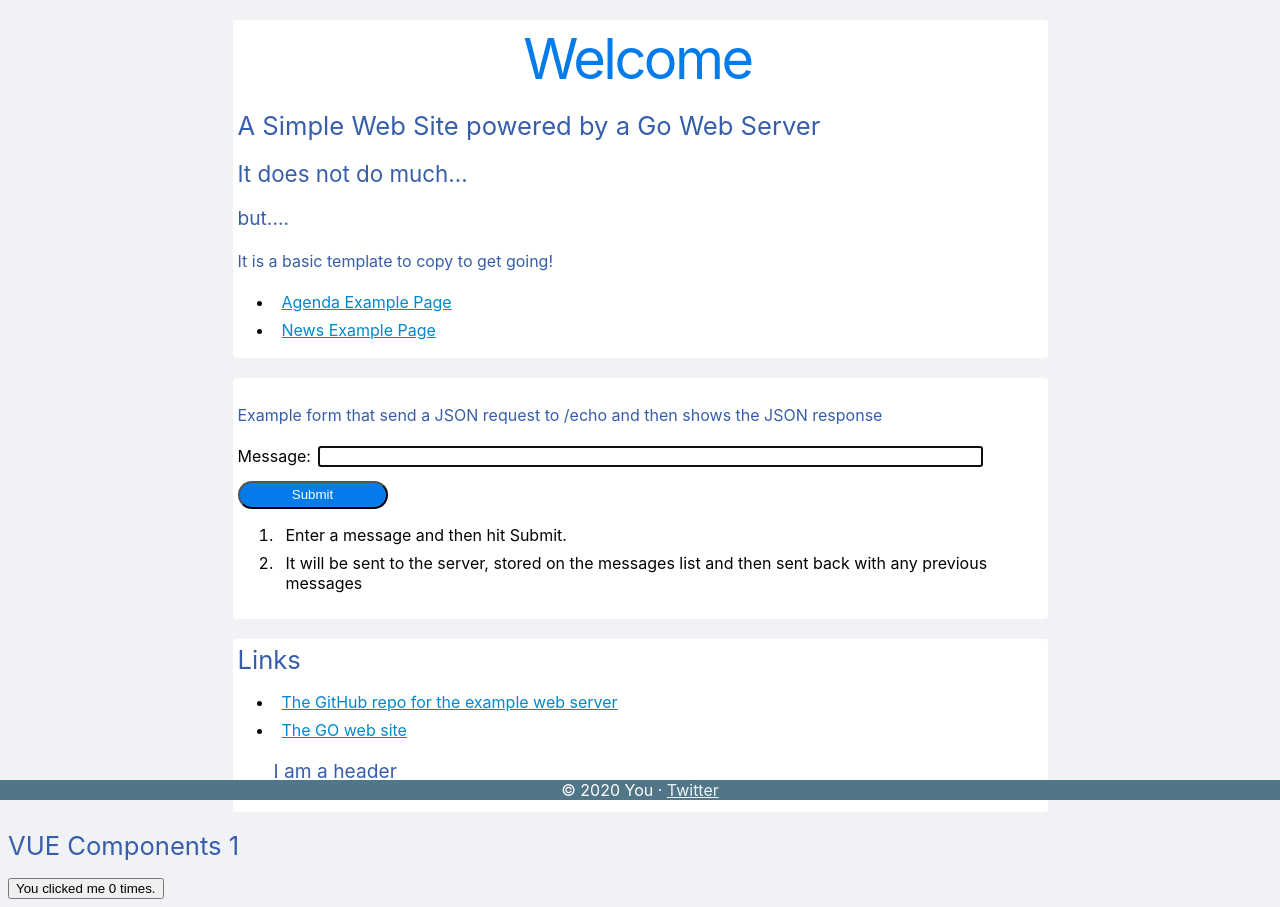
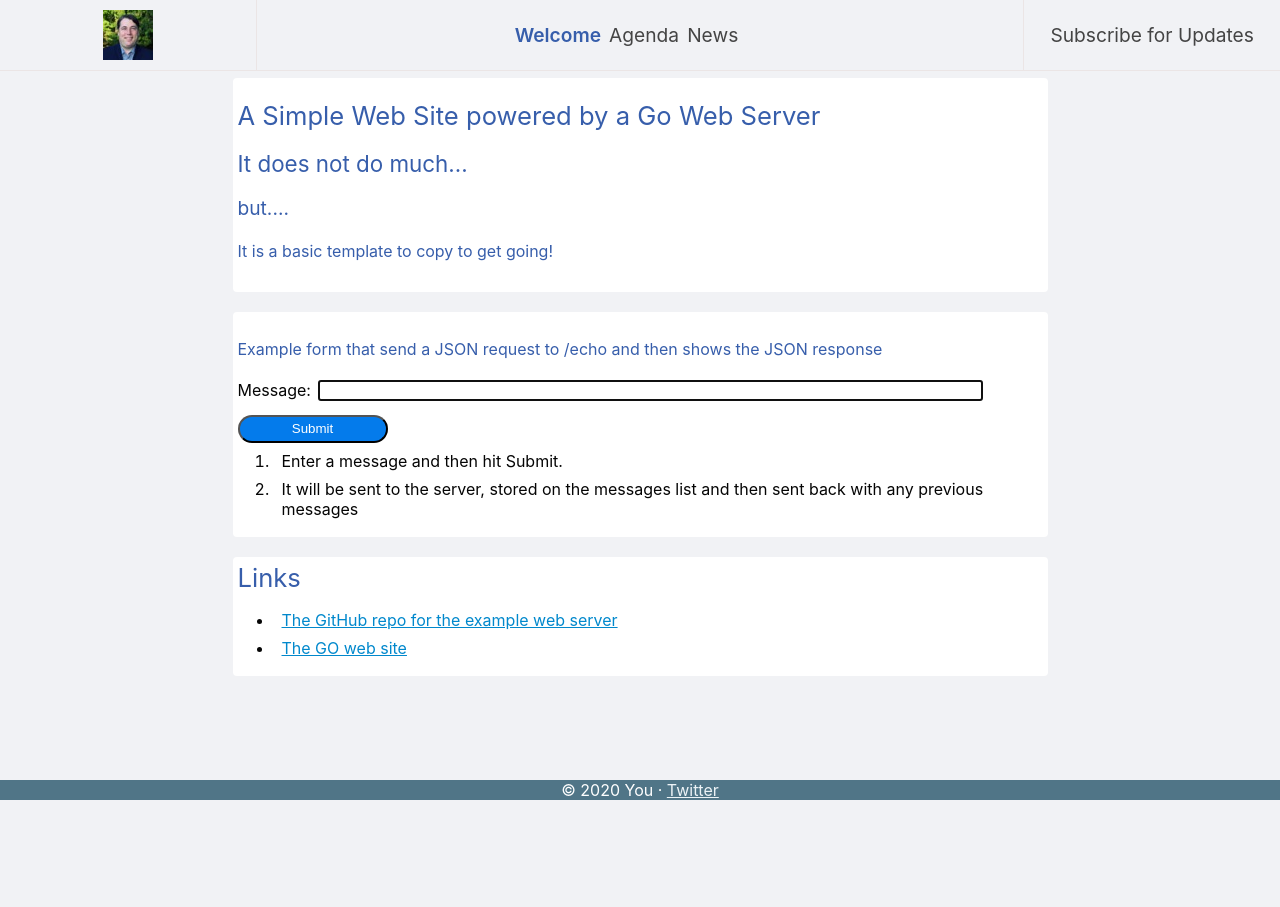
Before and after one commit to richandersonio/go-example-webserver, a plain HTML site: page public/index.html in a window 1280 px wide. After the commit the page ends 800 px from the top, so only its background shows below. Drawn offline with nearby package versions, Linux system fonts and the light colour scheme; no server answers.

Commit message:
added a basic header and footer component.  header does basic page level navigation

```diff
--- a/public/components.js
+++ b/public/components.js
@@ -19,6 +19,47 @@ Vue.component('my-header', {
     template: '<h3>I am a header</h3>'
 });
 
+
+Vue.component('my-header', {
+    props: ['active'],
+    data: function () {
+      return {
+        active: 0
+      }
+    },
+    template: `
+    <header class="header">
+        <div class="header-content">
+            <div class="header-logo">
+                <a href="/">
+                    <img src="images/logo.jpeg">
+                </a>
+            </div>
+            <nav class="header-nav" role="navigation">
+                <div>
+                    <ul class="header-nav">
+                        <li>
+                            <a href="/index.html" v-bind:class="active == 0 ? 'header_a_selected' : 'header_a' ">Welcome</a>
+                        </li>
+                        <li>
+                            <a href="/agenda.html"  v-bind:class="active == 1 ? 'header_a_selected' : 'header_a' ">Agenda</a>
+                        </li>
+                        <li>
+                            <a href="/news.html"  v-bind:class="active == 2 ? 'header_a_selected' : 'header_a' ">News</a>
+                        </li>
+                    </ul>
+                </div>
+            </nav>
+            <div class="header-updates">
+                <a class="header_a" href="/#subscribe" data-ga-click="Top nav, click, cta_text: open Subscribe modal">
+                    <span>Subscribe for Updates</span>
+                </a>
+		    </div>
+        </div>
+    </header>
+          `
+});
+
 Vue.component('my-footer', {
     data: function () {
       return {
--- a/public/css/simple.css
+++ b/public/css/simple.css
@@ -3,7 +3,6 @@ html {
     font-weight: 400;
     font-size: 1rem;
     color: #050505;
-
 }
 
 body {
@@ -47,7 +46,6 @@ h2 {
   color: #375eab;
 }
 
-
 h3 {
   font-weight: 400;
   font-size: 1.2rem;
@@ -60,15 +58,25 @@ h4 {
   color: #375eab;
   }
 
+
+ol {
+  padding-left: 1em;
+  margin: 0px;
+  margin-left: 20px;
+}
+
 ul {
-    padding-left: 1em;
-    margin: 0px;
-    margin-left: 20px;
+  padding-left: 1em;
+  margin: 0px;
+  margin-left: 20px;
 }
+
 
 li {
   margin: .5em 0em;
   padding-left: .5em;
+  display: list-item;
+  text-align: -webkit-match-parent;
 }
 
 .liSpan
@@ -140,6 +148,117 @@ li {
 }
 
 
+.header {
+  position: fixed;
+  top: 0;
+  left: 0;
+  z-index: 10;
+  width: 100%;
+  background-color : #F1F2F5;
+  color: #375eab;
+}
+
+.header-content {
+  position: relative;
+  display: -webkit-box;
+  display: -ms-flexbox;
+  display: flex;
+  -webkit-box-align: center;
+  -ms-flex-align: center;
+  align-items: center;
+  -ms-flex-pack: distribute;
+  justify-content: space-around;
+  border-bottom: 1px solid #ebe5e5;
+  z-index: 1;
+  background: ffffff;
+  -webkit-box-pack: center;
+  -ms-flex-pack: center;
+  justify-content: center;
+  height: 70px;
+}
+
+.header-logo {
+  height: 100%;
+  display: -webkit-box;
+  display: -ms-flexbox;
+  display: flex;
+  -webkit-box-align: center;
+  -ms-flex-align: center;
+  align-items: center;
+  -webkit-box-pack: start;
+  -ms-flex-pack: start;
+  justify-content: flex-start;
+  -webkit-box-flex: 1;
+  -ms-flex-positive: 1;
+  flex-grow: 1;
+  width: auto;
+  min-width: 145px;
+  margin: 0;
+  position: relative;
+  border-right: 1px solid #ebe5e5;
+
+  padding: 0 5%;
+
+  -webkit-box-flex: 0;
+  -ms-flex-positive: 0;
+  flex-grow: 0;
+  width: 20%;
+  -webkit-box-pack: center;
+  -ms-flex-pack: center;
+  justify-content: center;
+  padding: 0;
+}
+
+.header-nav {
+  width: 60%;
+  -webkit-box-flex: 1;
+  -ms-flex-positive: 1;
+  flex-grow: 1;
+  display: -webkit-box;
+  display: -ms-flexbox;
+  display: flex;
+  -webkit-box-align: center;
+  -ms-flex-align: center;
+  align-items: center;
+  -webkit-box-pack: center;
+  -ms-flex-pack: center;
+  justify-content: center;
+  list-style: none;
+}
+
+.header-updates {
+  display: -webkit-box;
+  display: -ms-flexbox;
+  display: flex;
+  -webkit-box-align: stretch;
+  -ms-flex-align: stretch;
+  align-items: stretch;
+  -webkit-box-pack: end;
+  -ms-flex-pack: end;
+  justify-content: center;
+
+  height: 100%;
+  width: 20%;
+  min-width: 150px;
+  border-left: 1px solid #ebe5e5;
+  align-items: center;
+  -webkit-box-pack: center;
+}
+
+.header_a {
+  color: #444444;
+  text-decoration: none;
+  font-size: 1.2em;
+}
+
+.header_a_selected {
+  color: #375eab;
+  text-decoration: none;
+  font-size: 1.2em;
+  font-weight: 600;
+  background: #F1F2F5;
+}
+
 /* phones */
 @media only screen and (max-width: 767px) {
   .content {
@@ -156,7 +275,8 @@ li {
     height: 5.25rem;
   }
 
-  .hero-title {
+
+.hero-title {
     font-size: 35px;
     font-size: 2.7rem;
     letter-spacing: -2.5px;
@@ -165,19 +285,6 @@ li {
     margin: 0;
     white-space: nowrap;
   }
-
-  img.crop-circle {
-    border-radius: 900px;
-    border-top-left-radius: 900px;
-    border-top-right-radius: 900px;
-    border-bottom-right-radius: 900px;
-    border-bottom-left-radius: 900px;
-    height: 60px;
-    padding-left: 0px;
-    padding-top: 0px;
-    padding: 3px;
-  }
-
 
   .modal-content {
     position: absolute;
@@ -192,6 +299,10 @@ li {
   color: #ecf3f7;
 }
 
+
+.page_content {
+  padding-top: 50px;
+}
 
 @media only screen and (min-width: 768px) {
   .footer {
--- a/public/index.html
+++ b/public/index.html
@@ -19,17 +19,14 @@
 
 <body class="body main" onload="loaded()">
 <div id="app">
+    <my-header active=0></my-header>
 
+    <div id="page_content" class="page_content">
         <div class="content_block" style="margin-top: 20px;">
-        <div id="greeting" class="hero-title" style="text-align: center;">Welcome</div>
             <h1>A Simple Web Site powered by a Go Web Server</h1>
                 <h2>It does not do much...</h2>
                 <h3>but....</h3>
                 <h4>It is a basic template to copy to get going!</h4>
-            <ul>
-                <li><a href="agenda.html">Agenda Example Page</a></li>
-                <li><a href="news.html">News Example Page</a></li>
-            </ul>
             </div>
 
             <div class="content_block" style="margin-top: 20px;">
@@ -50,16 +47,9 @@
             <ul>
                 <li><a href="https://github.com/richandersonio/go-example-webserver">The GitHub repo for the example web server</a></li>
                 <li><a href="https://golang.org/">The GO web site</a></li>
-            <my-header/>
 
             </ul>
         </div>
-
-    <div>
-        <h1>VUE Components 1</h1>
-        <my-counter />
-        <h1>VUE Components 2</h1>
-        <my-counter />
     </div>
 
     <my-footer />
```
Also changed, not shown: public/agenda.html (+4 -1 lines), public/news.html (+3 -1 lines), public/images/logo.jpeg (added), public/images/logo.svg (added). Lines whose indentation alone changed are shown as unchanged.
